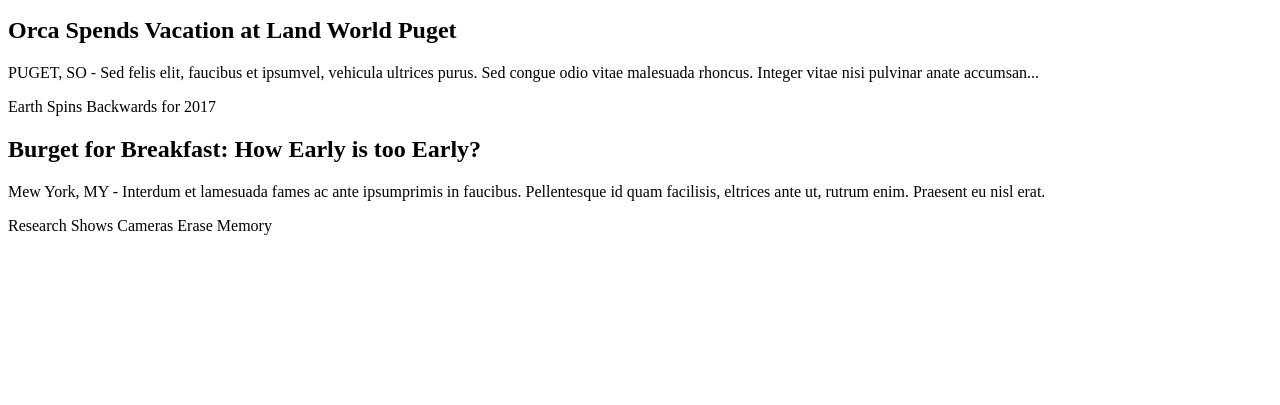
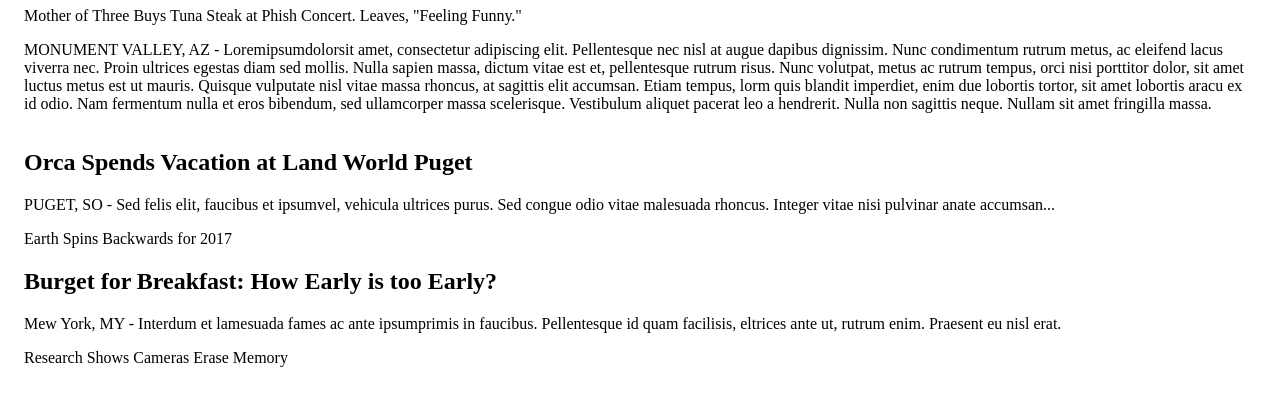
Before and after one commit to hlactaoeng/my_times, a plain HTML site: page index.html in a window 1280 px wide. Shown: the part 117-522 px from the top of the page. Drawn offline with Linux system fonts and the light colour scheme.

Commit message:
added style for content, column,p and h2 elements

```diff
--- a/resources/css/style.css
+++ b/resources/css/style.css
@@ -44,3 +44,30 @@ nav span{
   width: 59.7812px;
   height: 17px;
 }
+
+/*main container */
+.content{
+       display: flex;
+       width: 1232px;
+       margin: 0 auto 78px auto;
+       padding-top: 116px;
+}
+
+.column large{
+       width: 630px;
+}
+
+.column{
+       display: flex;
+       flex-direction: column;
+}
+
+p{
+       display: block;
+
+}
+
+h2{
+       display: block;
+       font-size: 1.5em;
+}
```
